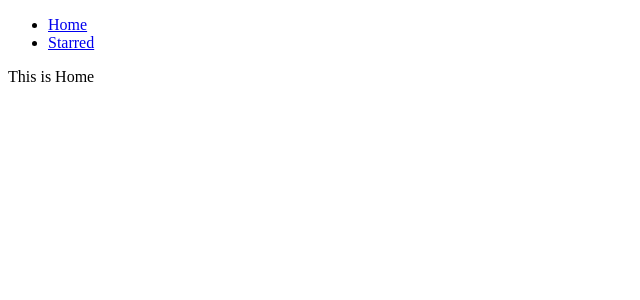
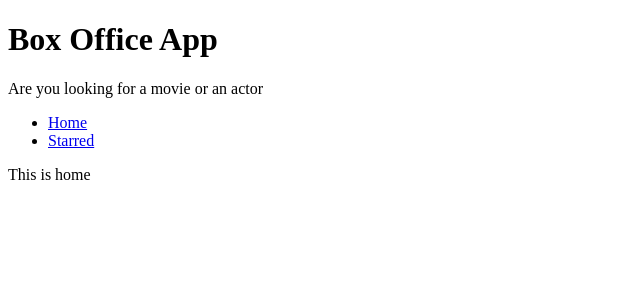
Before and after one commit to harshtripathi24/box-office-app, a React (Create React App) app: page / in a window 1280 px wide. Shown: the top 300 px of the page, without its empty margins (0-640 px from the left). Built offline with nearby package versions, Linux system fonts and the light colour scheme.

Commit message:
Added Page Mangement and title

```diff
--- a/src/App.js
+++ b/src/App.js
@@ -1,13 +1,10 @@
 import React from 'react';
 import { Switch, Route } from 'react-router-dom';
-import Navs from './components/Nav';
 import Home from './pages/Home';
 import Starred from './pages/Starred';
 
 function App() {
   return (
-    <div>
-      <Navs />
     <Switch>
       <Route exact path="/">
         <Home />
@@ -17,7 +14,6 @@
       </Route>
       <Route path="*">This is 404 Page</Route>
     </Switch>
-    </div>
   );
 }
 
--- /dev/null
+++ b/src/components/MainPageLayout.js
@@ -0,0 +1,19 @@
+import React from 'react';
+
+import Navs from './Nav';
+import Title from './Title';
+
+const MainPageLayout = ({ children }) => {
+  return (
+    <div>
+      <Title
+        title="Box Office App"
+        subtitle="Are you looking for a movie or an actor"
+      />
+      <Navs />
+      {children}
+    </div>
+  );
+};
+
+export default MainPageLayout;
--- /dev/null
+++ b/src/components/Title.js
@@ -0,0 +1,12 @@
+import React from 'react';
+
+const Title = ({ title, subtitle }) => {
+  return (
+    <div>
+      <h1>{title}</h1>
+      <p>{subtitle}</p>
+    </div>
+  );
+};
+
+export default Title;
--- a/src/pages/Home.js
+++ b/src/pages/Home.js
@@ -1,7 +1,8 @@
 import React from 'react';
+import MainPageLayout from '../components/MainPageLayout';
 
 const Home = () => {
-  return <div>This is Home</div>;
+  return <MainPageLayout>This is home</MainPageLayout>;
 };
 
 export default Home;
--- a/src/pages/Starred.js
+++ b/src/pages/Starred.js
@@ -1,7 +1,7 @@
 import React from 'react';
 
 const Starred = () => {
-  return <div>This is Start</div>;
+  return <div> This is Starred</div>;
 };
 
 export default Starred;
```
Lines whose indentation alone changed are shown as unchanged.
